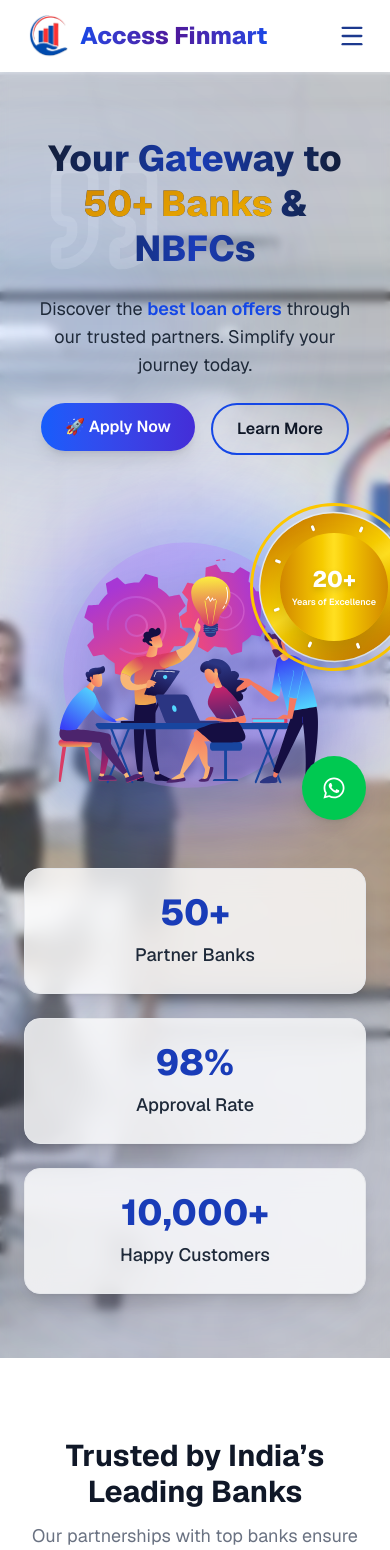
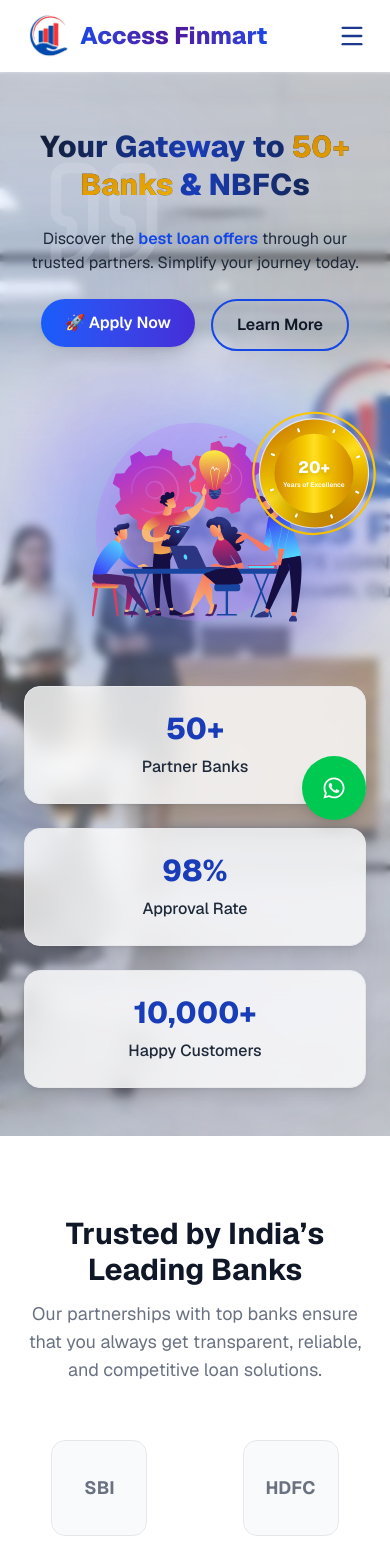
Before and after one commit to ArjunRNath02/access-finmart.github.io, a Next.js app: page /access-finmart.github.io/ in a window 390 px wide. Shown: the top 1550 px of the page. Built offline with nearby package versions, Linux system fonts and the light colour scheme.

Commit message:
Update hero section

```diff
--- a/src/components/home/HeroSection.tsx
+++ b/src/components/home/HeroSection.tsx
@@ -14,7 +14,7 @@ const stats = [
   { value: "10,000+", label: "Happy Customers" },
 ];
 
-// Reusable fade-up variant
+// Motion variant
 const fadeUp = {
   hidden: { opacity: 0, y: 40 },
   visible: (i = 0) => ({
@@ -26,8 +26,8 @@ const fadeUp = {
 
 export const HeroSection = () => {
   return (
-    <section className="relative w-full min-h-screen flex flex-col justify-between overflow-hidden">
-      {/* Background Banner */}
+    <section className="relative w-full min-h-[90vh] md:min-h-screen flex flex-col justify-between overflow-hidden">
+      {/* Background */}
       <div className="absolute inset-0 -z-10">
         <Image
           src={images.banner}
@@ -36,27 +36,25 @@ export const HeroSection = () => {
           priority
           className="object-cover object-center"
         />
-
-        {/* Blur Overlay */}
         <div className="absolute inset-0 bg-white/20 backdrop-blur-[4px]" />
       </div>
 
       {/* Decorative Glows */}
-      <div className="absolute top-24 -left-24 w-80 h-80 bg-gradient-to-br from-blue-400/30 to-indigo-400/20 rounded-full blur-[100px]" />
-      <div className="absolute bottom-12 right-0 w-[22rem] h-[22rem] bg-gradient-to-tr from-indigo-500/30 to-blue-300/20 rounded-full blur-[120px]" />
-      <div className="absolute top-1/3 left-1/2 w-48 h-48 bg-gradient-to-tl from-blue-300/20 to-transparent rounded-full blur-[80px]" />
+      <div className="absolute top-24 -left-24 w-64 h-64 sm:w-80 sm:h-80 bg-gradient-to-br from-blue-400/30 to-indigo-400/20 rounded-full blur-[100px]" />
+      <div className="absolute bottom-12 right-0 w-72 h-72 sm:w-[22rem] sm:h-[22rem] bg-gradient-to-tr from-indigo-500/30 to-blue-300/20 rounded-full blur-[120px]" />
+      <div className="absolute top-1/3 left-1/2 w-40 h-40 sm:w-48 sm:h-48 bg-gradient-to-tl from-blue-300/20 to-transparent rounded-full blur-[80px]" />
 
       {/* Content */}
-      <div className="relative z-10 flex-1 px-6 md:px-12 lg:px-16 py-16 flex flex-col lg:flex-row items-center justify-between gap-12">
+      <div className="relative z-10 flex-1 px-5 sm:px-8 lg:px-16 py-14 md:py-20 flex flex-col lg:flex-row items-center justify-center lg:justify-between gap-10">
         {/* Left Content */}
         <motion.div
-          className="lg:w-[45%] space-y-6 text-center lg:text-left text-gray-900"
+          className="w-full lg:w-[45%] text-center lg:text-left space-y-6 text-gray-900"
           variants={fadeUp}
           initial="hidden"
           animate="visible"
         >
           <motion.h1
-            className="font-extrabold text-4xl md:text-5xl lg:text-6xl leading-tight
+            className="font-extrabold text-3xl sm:text-4xl md:text-5xl lg:text-6xl leading-tight
             bg-gradient-to-l from-gray-900 via-blue-800 to-gray-900 bg-clip-text text-transparent"
             variants={fadeUp}
           >
@@ -68,14 +66,12 @@ export const HeroSection = () => {
           </motion.h1>
 
           <motion.p
-            className="text-gray-800 text-lg md:text-xl max-w-xl mx-auto lg:mx-0"
+            className="text-gray-800 text-base sm:text-lg md:text-xl max-w-xl mx-auto lg:mx-0"
             variants={fadeUp}
             custom={1}
           >
             Discover the{" "}
-            <span className="font-semibold text-blue-700">
-              best loan offers
-            </span>{" "}
+            <span className="font-semibold text-blue-700">best loan offers</span>{" "}
             through our trusted partners. Simplify your journey today.
           </motion.p>
 
@@ -103,33 +99,36 @@ export const HeroSection = () => {
 
         {/* Right Animation */}
         <motion.div
-          className="lg:w-[55%] flex justify-center relative"
+          className="w-full lg:w-[55%] flex justify-center relative"
           initial={{ opacity: 0, scale: 0.9 }}
           animate={{ opacity: 1, scale: 1 }}
           transition={{ duration: 0.9, delay: 0.2 }}
         >
-          <div className="relative">
+          <div className="relative flex justify-center items-center">
+            {/* Glow Behind Animation */}
             <div className="absolute inset-0 w-full h-full bg-gradient-to-br from-violet-500/40 via-blue-500/40 to-violet-400/70 blur-2xl rounded-full -z-10" />
 
+            {/* Main Lottie Animation */}
             <Lottie
               animationData={animations.consulting}
               loop
               autoplay
-              className="w-[95%] max-w-2xl drop-shadow-2xl"
+              className="w-[75%] sm:w-[85%] md:w-[95%] max-w-2xl drop-shadow-2xl"
             />
 
-            {/* Floating Experience Animation */}
-            <div className="absolute -top-12 -right-16 sm:-top-16 sm:-right-20 md:-top-20 md:-right-28 scale-75 sm:scale-90 md:scale-100">
+            {/* Floating Experience Animation (Responsive size) */}
+            <div className="absolute -top-10 -right-10 sm:-top-14 sm:-right-16 md:-top-20 md:-right-28 scale-[0.55] sm:scale-75 md:scale-90 lg:scale-100">
               <ExperienceAnimation />
             </div>
           </div>
-
         </motion.div>
       </div>
 
       {/* Stats Section */}
-      <div className="relative z-20 w-full max-w-6xl mx-auto px-6 md:px-12 lg:px-16 pb-16 -mt-6
-      grid grid-cols-1 sm:grid-cols-2 md:grid-cols-3 gap-6">
+      <div
+        className="relative z-20 w-full max-w-6xl mx-auto px-6 md:px-12 lg:px-16 pb-12 md:pb-16 -mt-6
+      grid grid-cols-1 sm:grid-cols-2 md:grid-cols-3 gap-6"
+      >
         {stats.map((stat, i) => (
           <motion.div
             key={i}
@@ -141,10 +140,10 @@ export const HeroSection = () => {
             viewport={{ once: true }}
             custom={i}
           >
-            <p className="font-extrabold text-4xl md:text-5xl text-blue-800">
+            <p className="font-extrabold text-3xl sm:text-4xl md:text-5xl text-blue-800">
               {stat.value}
             </p>
-            <p className="font-medium text-lg text-gray-800 mt-2">
+            <p className="font-medium text-base sm:text-lg text-gray-800 mt-2">
               {stat.label}
             </p>
           </motion.div>
```
